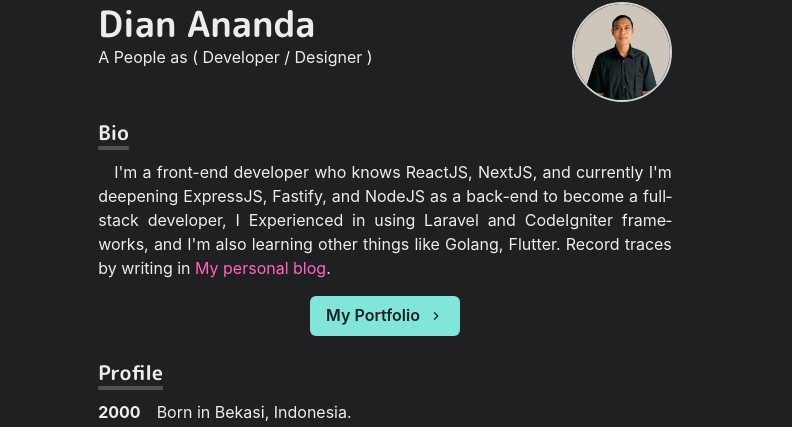
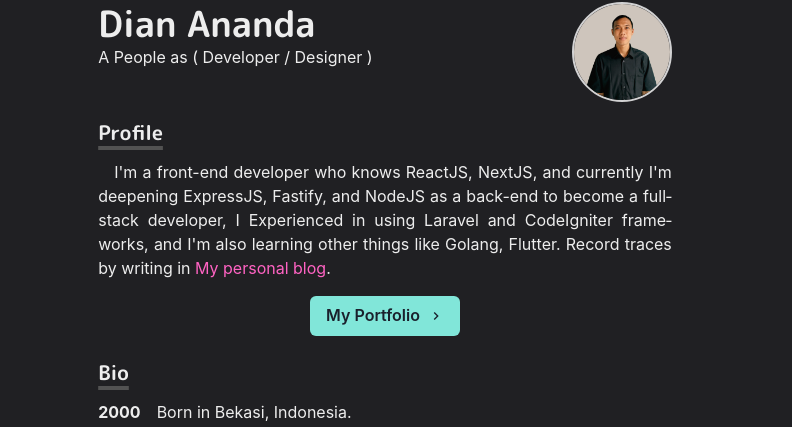
Before and after one commit to dionannd/dionannd-homepage, a Next.js app: page / in a window 1280 px wide. Shown: the part 150-577 px from the top of the page, without its empty margins (255-1047 px from the left). Built offline with nearby package versions, Linux system fonts and the light colour scheme.

Commit message:
fix: exchange `bio` & `profile`

```diff
--- a/src/pages/index.js
+++ b/src/pages/index.js
@@ -75,7 +75,7 @@ const Home = () => {
 
         <Section delay={0.1}>
           <Heading as='h3' variant='section-title'>
-            Bio
+            Profile
           </Heading>
           <Paragraph>
             I&apos;m a front-end developer who knows ReactJS, NextJS, and
@@ -104,7 +104,7 @@ const Home = () => {
 
         <Section delay={0.2}>
           <Heading as='h3' variant='section-title'>
-            Profile
+            Bio
           </Heading>
           <BioSection>
             <BioYear>2000</BioYear>
```
